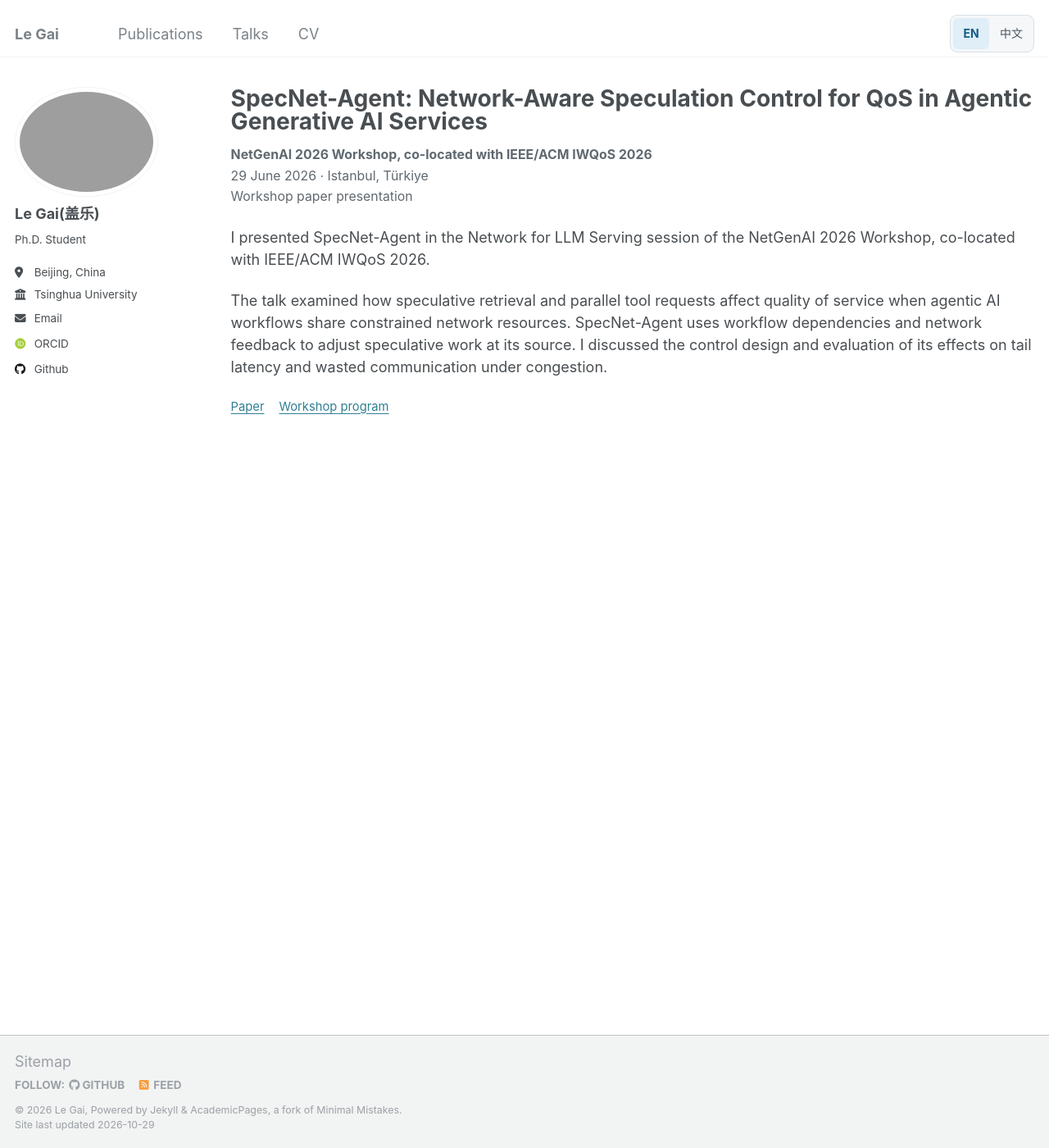
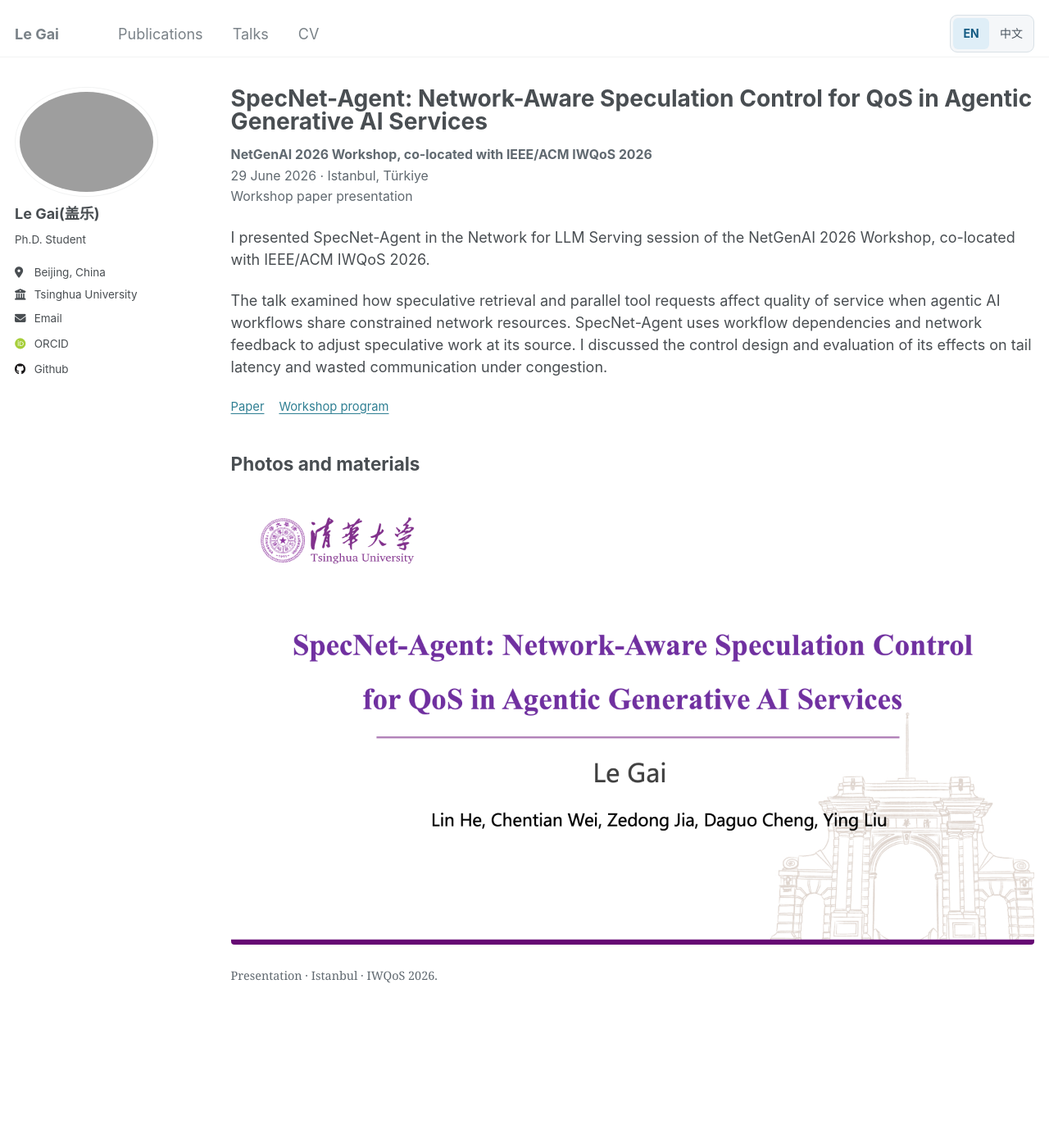
Before and after one commit to LeGai325/LeGai325.github.io, a Jekyll site: the page built from _talks/2026-06-29-iwqos-specnet-agent.md, in a window 1280 px wide and 1400 px high. Shown: the whole window at 82% size. Built offline with Jekyll 4.4.1, drawn with Linux system fonts in a browser that asks for light colours; some web fonts are replaced.

Commit message:
Update 2026-06-29-iwqos-specnet-agent.md

```diff
--- a/_talks/2026-06-29-iwqos-specnet-agent.md
+++ b/_talks/2026-06-29-iwqos-specnet-agent.md
@@ -18,7 +18,10 @@ resources:
     url: "https://ieeexplore.ieee.org/abstract/document/11661032/"
   - label: "Workshop program"
     url: "https://iwqos2026.ieee-iwqos.org/workshops-program"
-photos: []
+photos:
+  - src: "/images/talks/IWQoS26.png"
+    alt: "IWQoS 2026 presentation"
+    caption: "Presentation · Istanbul · IWQoS 2026."
 ---
 
 {% include talk-meta.html %}
```
